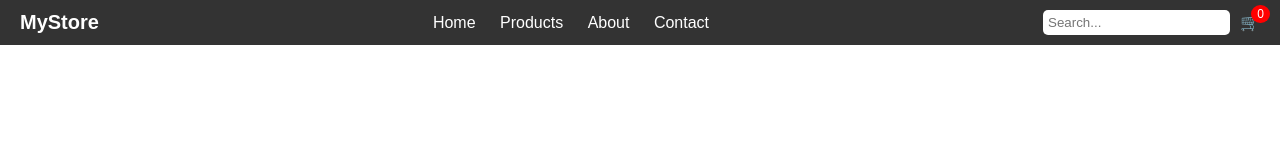
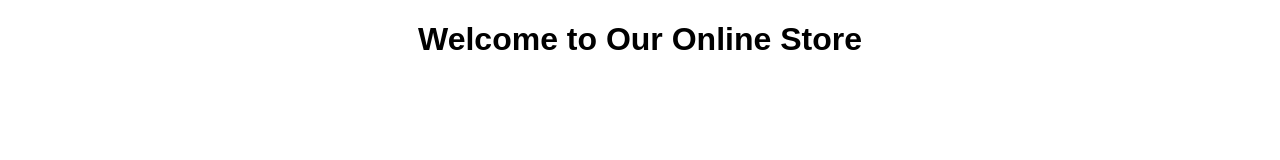
Before and after one commit to rishitha1706/ecommerce-frontend, a website: page index.html in a window 1280 px wide. Drawn offline with Linux system fonts and the light colour scheme.

Commit message:
initial project setup

```diff
--- a/index.html
+++ b/index.html
@@ -7,24 +7,12 @@
     <link rel="stylesheet" href="styles/main.css">
 </head>
 <body>
-    <header class="header">
-    <div class="logo">MyStore</div>
-    <div class="menu">☰</div>
-    <nav class="nav">
-        <a href="#">Home</a>
-        <a href="#">Products</a>
-        <a href="#">About</a>
-        <a href="#">Contact</a>
-    </nav>
 
-    <div class="right-section">
-        <input type="text" placeholder="Search..." class="search">
+    <header>
+        <h1>Welcome to Our Online Store</h1>
+    </header>
 
-        <div class="cart">
-            🛒 <span class="badge">0</span>
-        </div>
-    </div>
-</header>
     <script src="scripts/app.js"></script>
+
 </body>
 </html>
--- a/scripts/app.js
+++ b/scripts/app.js
@@ -1,11 +1 @@
-const menu = document.querySelector(".menu");
-const nav = document.querySelector(".nav");
-
-menu.addEventListener("click", () => {
-    if (nav.style.display === "flex") {
-        nav.style.display = "none";
-    } else {
-        nav.style.display = "flex";
-        nav.style.flexDirection = "column";
-    }
-});
+console.log("E-Commerce Website Loaded");
--- a/styles/main.css
+++ b/styles/main.css
@@ -1,81 +1,6 @@
 body {
+    font-family: Arial, sans-serif;
     margin: 0;
-    font-family: Arial, sans-serif;
+    padding: 0;
+    text-align: center;
 }
-
-/* Header */
-.header {
-    display: flex;
-    justify-content: space-between;
-    align-items: center;
-    background: #333;
-    color: white;
-    padding: 10px 20px;
-}
-
-/* Logo */
-.logo {
-    font-size: 20px;
-    font-weight: bold;
-}
-
-/* Navigation */
-.nav a {
-    color: white;
-    margin: 0 10px;
-    text-decoration: none;
-}
-
-.nav a:hover {
-    color: #f39c12;
-}
-
-/* Right section */
-.right-section {
-    display: flex;
-    align-items: center;
-    gap: 10px;
-}
-
-/* Search bar */
-.search {
-    padding: 5px;
-    border-radius: 5px;
-    border: none;
-}
-
-/* Cart */
-.cart {
-    position: relative;
-    cursor: pointer;
-}
-
-/* Badge */
-.badge {
-    position: absolute;
-    top: -8px;
-    right: -10px;
-    background: red;
-    color: white;
-    font-size: 12px;
-    padding: 2px 6px;
-    border-radius: 50%;
-}
-
-/* Hamburger menu */
-.menu {
-    display: none;
-    font-size: 20px;
-    cursor: pointer;
-}
-
-/* Responsive */
-@media (max-width: 768px) {
-    .nav {
-        display: none;
-    }
-
-    .menu {
-        display: block;
-    }
-}
```
